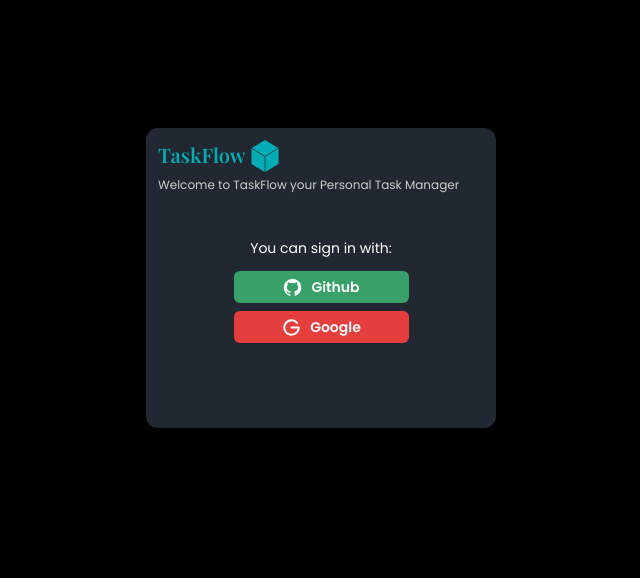
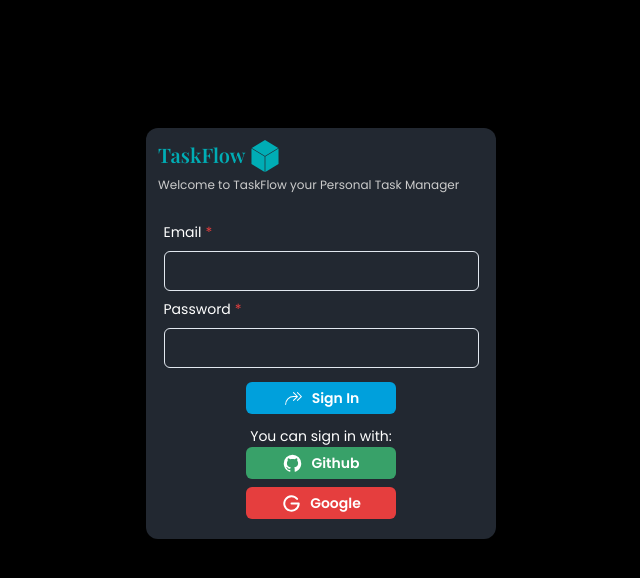
Before and after one commit to Inosensey/next-auth, a Next.js app: page /signin in a window 1280 px wide. Shown: the top 578 px of the page, without its empty margins (319-959 px from the left). Built offline with nearby package versions, Linux system fonts and the light colour scheme; no server answers.

Commit message:
- Added credentials to the providers.
- Added a form to use for submitting the credentials in signin component.

- Added a reusable component called FormInput.

- Adjusted the dashboard header component,

```diff
--- a/app/api/auth/[...nextauth]/options.ts
+++ b/app/api/auth/[...nextauth]/options.ts
@@ -1,6 +1,7 @@
 import type { NextAuthOptions } from "next-auth";
 import GoogleProvider from "next-auth/providers/google";
 import GitHubProvider from "next-auth/providers/github";
+import Credentials from "next-auth/providers/credentials";
 
 export const options: NextAuthOptions = {
   pages: {
@@ -15,9 +16,9 @@
         params: {
           prompt: "consent",
           access_type: "offline",
-          response_type: "code"
-        }
-      }
+          response_type: "code",
+        },
+      },
     }),
     GoogleProvider({
       clientId: process.env.GOOGLE_CLIENT_ID as string,
@@ -26,9 +27,28 @@
         params: {
           prompt: "consent",
           access_type: "offline",
-          response_type: "code"
+          response_type: "code",
+        },
+      },
+    }),
+    Credentials({
+      name: "Credentials",
+      credentials: {
+        email: { label: "Username", type: "text", placeholder: "jsmith" },
+        password: { label: "Password", type: "password" },
+      },
+      async authorize(credentials) {
+        const user = { id: "1", email: "admin@admin.com", password: "admin/123" };
+
+        if (
+          credentials?.email === user.email &&
+          credentials?.password === user.password
+        ) {
+          return user;
+        } else {
+          return null;
         }
-      }
+      },
     }),
   ],
 };
--- a/app/dashboard/layout.tsx
+++ b/app/dashboard/layout.tsx
@@ -16,6 +16,7 @@
   children: React.ReactNode;
 }) {
   const session = await getServerSession(options);
+  console.log(session);
   return (
     <Stack h={"100vh"}>
       <Sidebar />
--- a/app/signin/page.tsx
+++ b/app/signin/page.tsx
@@ -17,7 +17,8 @@
           display={"flex"}
           flexDirection={"column"}
           bg="Primary.400"
-          height={`${session ? "220px" : "300px"}`}
+          pb={"1.2rem"}
+          height={`${session ? "220px" : "max-content"}`}
           width={{ sm: "85%", md: "75%" }}
           maxW={"350px"}
           borderRadius={"12px"}
--- a/components/authComponents/SignIn.tsx
+++ b/components/authComponents/SignIn.tsx
@@ -1,5 +1,7 @@
 "use client";
 
+import { useRouter } from "next/navigation";
+import { useState } from "react";
 import { signIn } from "next-auth/react";
 
 // Zustand
@@ -13,16 +15,98 @@
 import PhGoogleLogoBold from "@/icones/PhGoogleLogoBold";
 import MdiGithub from "@/icones/MdiGithub";
 import PhArrowBendDoubleUpRightLight from "@/icones/PhArrowBendDoubleUpRightLight";
+import FormInput from "../reusableComponents/FormInput";
 
 // Types
 type props = {
   signInText: string;
   isSignedIn: boolean;
 };
+interface credentialsType {
+  email: string;
+  password: string;
+}
+interface credentialValidationType {
+  emailIsError: boolean | null;
+  passwordIsError: boolean | null;
+}
+interface onSubmitValidationType {
+  onSubmitIsError: boolean;
+  errorMessage: string;
+}
+
+// Input Initials
+const credentialInitials: credentialsType = {
+  email: "",
+  password: "",
+};
+const credentialValidationInitials: credentialValidationType = {
+  emailIsError: null,
+  passwordIsError: null,
+};
+const onSubmitValidationInitials: onSubmitValidationType = {
+  onSubmitIsError: false,
+  errorMessage: "",
+};
 
 export default function SignIn({ signInText, isSignedIn }: props) {
+  // Initialize useRouter
+  const router = useRouter();
+
+  // States
+  const [credentials, setCredentials] =
+    useState<credentialsType>(credentialInitials);
+  const [credentialsValidation, setCredentialsValidation] =
+    useState<credentialValidationType>(credentialValidationInitials);
+  const [onSubmitError, setOnSubmitError] = useState<onSubmitValidationType>(
+    onSubmitValidationInitials
+  );
+
   // Zustand Store
-  const { setAfterSignIn } = notificationStore((state)=>state);
+  const { setAfterSignIn } = notificationStore((state) => state);
+
+  // Events
+  const handleOnSubmit = async () => {
+    const res = await signIn("credentials", {
+      email: credentials.email,
+      password: credentials.password,
+      redirect: false,
+    });
+    if (!res?.ok) {
+      setOnSubmitError((prev) => ({
+        ...prev,
+        onSubmitIsError: true,
+        errorMessage: "Error! Check your credentials again.",
+      }));
+    } else {
+      setOnSubmitError((prev) => ({
+        ...prev,
+        onSubmitIsError: false,
+        errorMessage: "",
+      }));
+      router.push("/dashboard");
+    }
+  };
+  const handleValidation = (name: string, value: string) => {
+    if (name === "email") {
+      setCredentialsValidation((prev) => ({
+        ...prev,
+        emailIsError: value === "" && true,
+      }));
+    } else if (name === "password") {
+      setCredentialsValidation((prev) => ({
+        ...prev,
+        passwordIsError: value === "" && true,
+      }));
+    } else {
+      return;
+    }
+  };
+  const handleInputChange = (event: React.ChangeEvent<HTMLInputElement>) => {
+    const { name, value } = event.target;
+    handleValidation(name, value);
+    setCredentials((prev) => ({ ...prev, [name]: value }));
+  };
 
   return (
     <Box
@@ -30,11 +114,51 @@
       display={"flex"}
       flexDirection={"column"}
       gap={"3"}
-      mt={"2rem"}
+      mt={"1rem"}
       justifyContent={"center"}
       alignItems={"center"}
       fontSize={{ sm: "xs", md: "sm" }}
     >
+      <Box w={"90%"} display={"flex"} flexDirection={"column"} gap={"2"}>
+        <FormInput
+          state={credentials.email}
+          placeholder="Enter your Email"
+          label="Email"
+          name="email"
+          type="email"
+          onChange={handleInputChange}
+          isRequired={true}
+          isError={credentialsValidation.emailIsError}
+        />
+        <FormInput
+          state={credentials.password}
+          placeholder="Enter your Password"
+          label="Password"
+          name="password"
+          type="password"
+          onChange={handleInputChange}
+          isRequired={true}
+          isError={credentialsValidation.passwordIsError}
+        />
+        {onSubmitError.onSubmitIsError && (
+          <Text fontSize={{ sm: "xs", md: "sm" }} color={"red"}>
+            {onSubmitError.errorMessage}
+          </Text>
+        )}
+        <Button
+          leftIcon={<PhArrowBendDoubleUpRightLight color="#fff" />}
+          w={{ sm: "60%", md: "150px" }}
+          m={"0.4rem auto 0 auto"}
+          size={{ sm: "sm" }}
+          colorScheme="linkedin"
+          onClick={() => {
+            handleOnSubmit();
+          }}
+        >
+          Sign In
+        </Button>
+      </Box>
+      <Box>
         <Text textAlign={"center"}>{signInText}</Text>
         <Box
           display={"flex"}
@@ -86,5 +210,6 @@
           )}
         </Box>
       </Box>
+    </Box>
   );
 }
--- a/components/dashboardComponents/Header.tsx
+++ b/components/dashboardComponents/Header.tsx
@@ -66,7 +66,7 @@
               image !== null || image !== undefined ? "" : "25px"
             }`}
           >
-            {image !== null || image !== undefined ? (
+            {image !== null && image !== undefined ? (
               <Image
                 boxSize="28px"
                 objectFit="cover"
@@ -78,7 +78,7 @@
               <MdiAccount color="#00ADB5" />
             )}
           </Box>
-          <Text fontSize={{ sm: "xs" }}>{name}</Text>
+          <Text fontSize={{ sm: "xs" }}>{name !== null && name !== undefined ? name : email}</Text>
         </Box>
         <Link href="/signout">
           <PrimaryText cursor="pointer" fontSize={["sm"]}>
--- /dev/null
+++ b/components/reusableComponents/FormInput.tsx
@@ -0,0 +1,51 @@
+"use client";
+
+import React from "react";
+
+// ChakraUi
+import {
+  FormControl,
+  FormErrorMessage,
+  FormLabel,
+  Input,
+} from "@chakra-ui/react";
+
+// Types
+interface inputParams<T> {
+  state: T extends string ? T : string;
+  type: string;
+  name: string;
+  placeholder: string;
+  label: string;
+  isRequired: boolean;
+  isError?: boolean | null;
+  onChange?: (event: React.ChangeEvent<HTMLInputElement>) => void;
+  onInput?: (event: React.ChangeEvent<HTMLInputElement>) => void;
+  onBlur?: (event: React.FocusEvent<HTMLInputElement>) => void;
+}
+
+export default function FormInput<T extends string | number>({
+  label,
+  name,
+  state,
+  type,
+  placeholder,
+  isRequired,
+  onChange,
+  isError,
+}: inputParams<T>) {
+  return (
+    <FormControl isInvalid={isError !== null && isError} isRequired={isRequired}>
+      <FormLabel fontSize={{ sm: "xs", md: "sm" }}>{label}</FormLabel>
+      <Input
+        name={name}
+        type={type}
+        value={state}
+        onChange={onChange}
+        placeContent={placeholder}
+        fontSize={{ sm: "xs", md: "sm" }}
+      />
+      {isError && <FormErrorMessage>{label} is required.</FormErrorMessage>}
+    </FormControl>
+  );
+}
```
Lines whose indentation alone changed are shown as unchanged.
